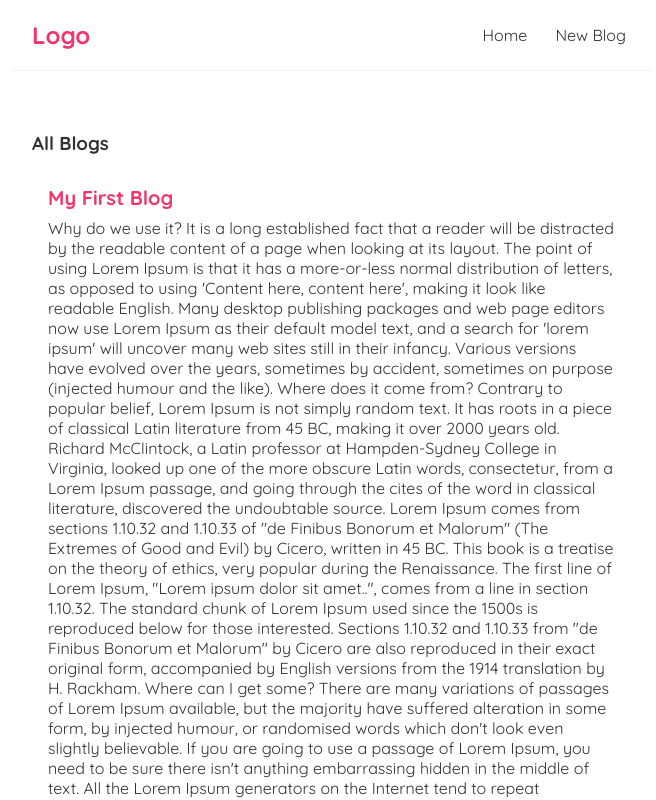
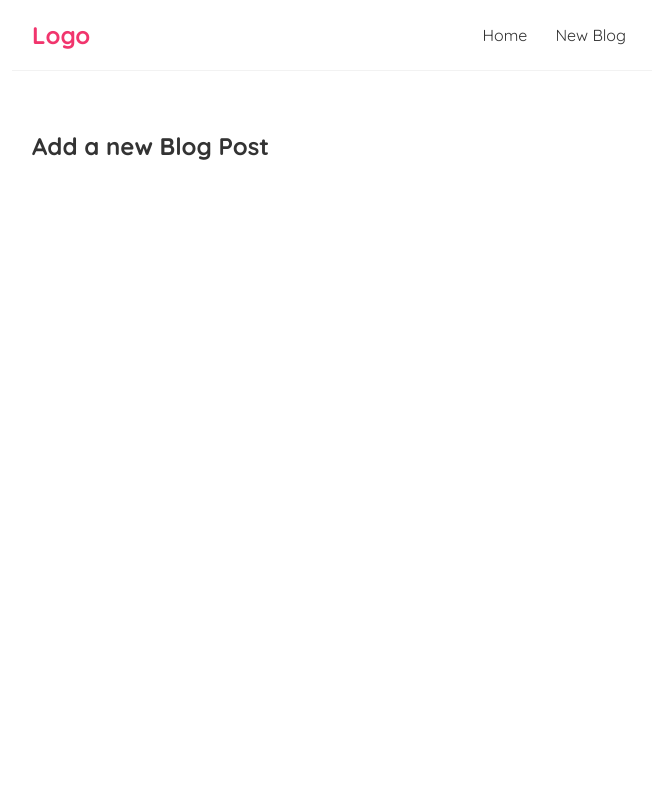
Before and after one commit to nestor-pineda/React-Travel-Blog, a React (Create React App) app: page /create in a window 1280 px wide. Shown: the top 800 px of the page, without its empty margins (308-964 px from the left). Built offline with nearby package versions, Linux system fonts and the light colour scheme; data requests are answered from the project's data file.

Commit message:
routing added

```diff
--- a/package.json
+++ b/package.json
@@ -8,6 +8,7 @@
     "@testing-library/user-event": "^13.5.0",
     "react": "^17.0.2",
     "react-dom": "^17.0.2",
+    "react-router-dom": "^5.3.0",
     "react-scripts": "5.0.0",
     "web-vitals": "^2.1.3"
   },
--- a/src/App.js
+++ b/src/App.js
@@ -1,14 +1,25 @@
 import Home from "./Home";
 import Navbar from "./Navbar";
+import Create from "./Create";
+import { BrowserRouter as Router, Route, Switch } from "react-router-dom";
 
 function App() {
   return (
-    <div className="App">
-      <Navbar />
-      <div className="content">
-        <Home />
+    <Router>
+      <div className="App">
+        <Navbar />
+        <div className="content">
+          <Switch>
+            <Route exact path="/">
+              <Home />
+            </Route>
+            <Route path="/create">
+              <Create />
+            </Route>
+          </Switch>
+        </div>
       </div>
-    </div>
+    </Router>
   );
 }
 
--- /dev/null
+++ b/src/Create.js
@@ -0,0 +1,9 @@
+const Create = () => {
+  return (
+    <div className="create">
+      <h2>Add a new Blog Post</h2>
+    </div>
+  );
+};
+
+export default Create;
--- a/src/Home.js
+++ b/src/Home.js
@@ -8,7 +8,7 @@
     <div className="home">
       {error && <div>{error}</div>}
       {loading && (
-        <div class="lds-ripple">
+        <div className="lds-ripple">
           <div></div>
           <div></div>
         </div>
--- a/src/Navbar.js
+++ b/src/Navbar.js
@@ -1,10 +1,12 @@
+import { Link } from "react-router-dom";
+
 const Navbar = () => {
   return (
     <nav className="navbar">
       <h1>Logo</h1>
       <div className="links">
-        <a href="/">Home</a>
-        <a href="/create">New Blog</a>
+        <Link to="/">Home</Link>
+        <Link to="/create">New Blog</Link>
       </div>
     </nav>
   );
```
Also changed, not shown: 1 other file (tests, documents, lock files or other folders).
